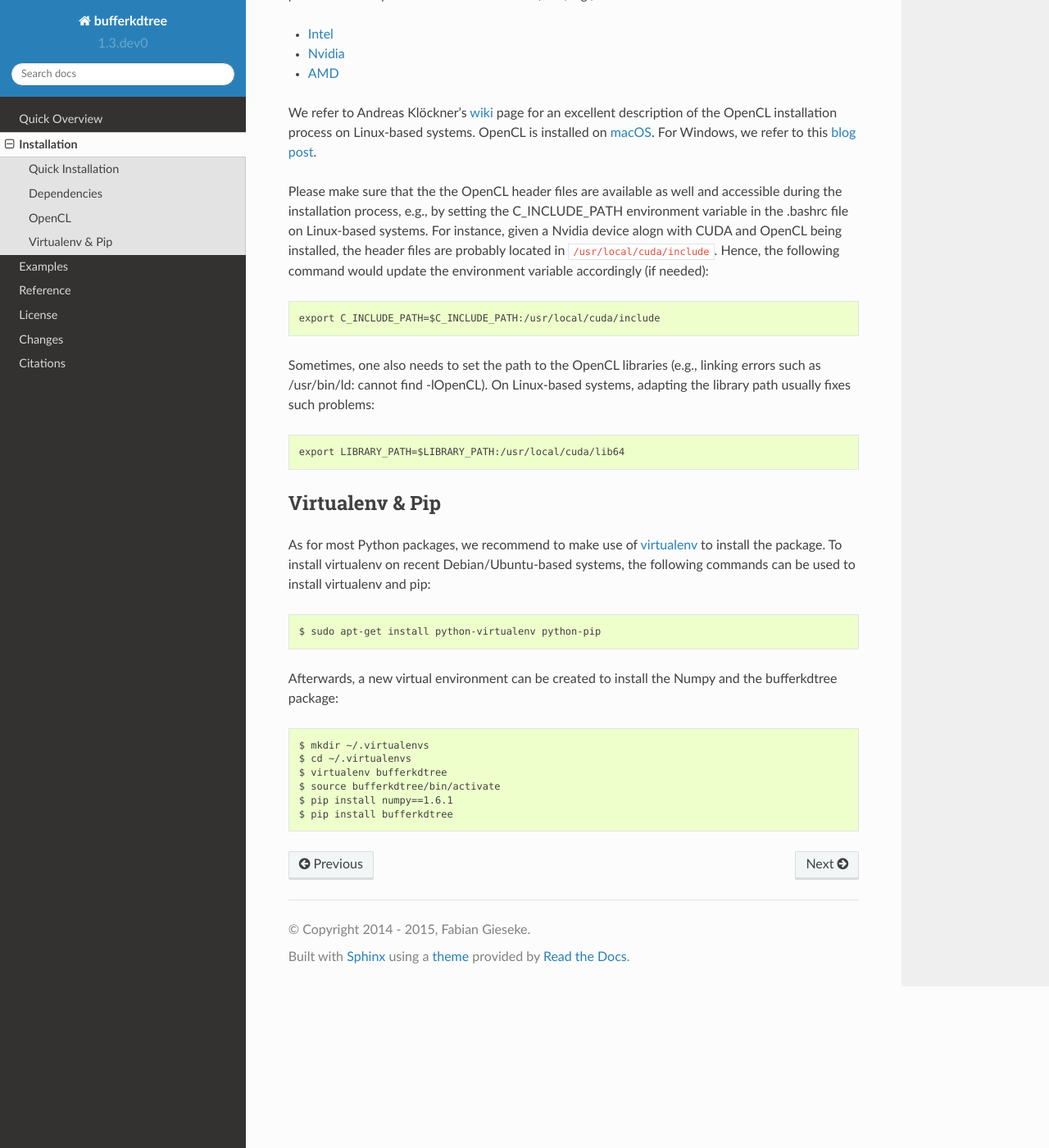
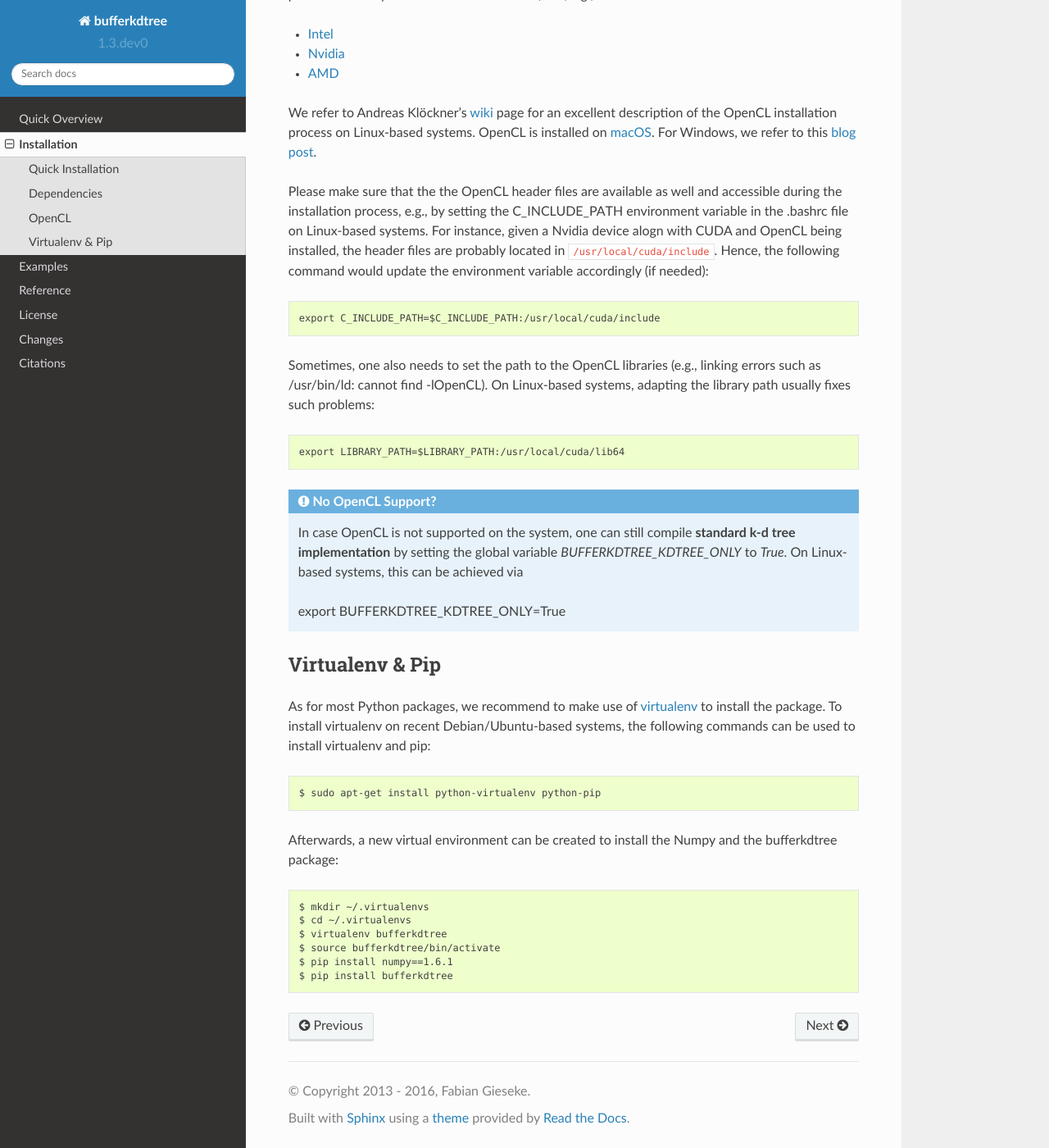
Before and after one commit to gieseke/bufferkdtree, a Sphinx documentation site: the page built from docs/install.rst, in a window 1280 px wide and 1400 px high, scrolled down 1582 px. Shown: the whole window at 82% size. Built offline with Sphinx 7.4.7 and the Read the Docs theme 2.0.0, drawn with Linux system fonts in a browser that asks for light colours; formulas are drawn with MathJax 3.

Commit message:
documentation

```diff
--- a/docs/changes.rst
+++ b/docs/changes.rst
@@ -6,6 +6,8 @@ Changes
 Release 1.3 (October 2016)
 -----------------------------
 * Updated documentation
+* Additional examples
+* Installation process: CPU based k-d trees can now be built without OpenCL
 * Small code modifications
 
 Release 1.2 (July 2016)
--- a/docs/conf.py
+++ b/docs/conf.py
@@ -61,7 +61,7 @@ master_doc = 'index'
 
 # General information about the project.
 project = u'bufferkdtree'
-copyright = u'2014 - 2015, Fabian Gieseke'
+copyright = u'2013 - 2016, Fabian Gieseke'
 author = u'Fabian Gieseke'
 
 # The version info for the project you're documenting, acts as replacement for
--- a/docs/install.rst
+++ b/docs/install.rst
@@ -66,6 +66,13 @@ Sometimes, one also needs to set the path to the OpenCL libraries (e.g., linking
 
    export LIBRARY_PATH=$LIBRARY_PATH:/usr/local/cuda/lib64
 
+.. admonition:: No OpenCL Support?
+
+   In case OpenCL is not supported on the system, one can still compile **standard k-d tree implementation** by setting the global variable `BUFFERKDTREE_KDTREE_ONLY` to `True`. On Linux-based systems, this can be achieved via
+
+   export BUFFERKDTREE_KDTREE_ONLY=True
+
+
 Virtualenv & Pip
 ----------------
 
```
Also changed, not shown: docs/reference.rst (+28 -0 lines), 1 other file.
